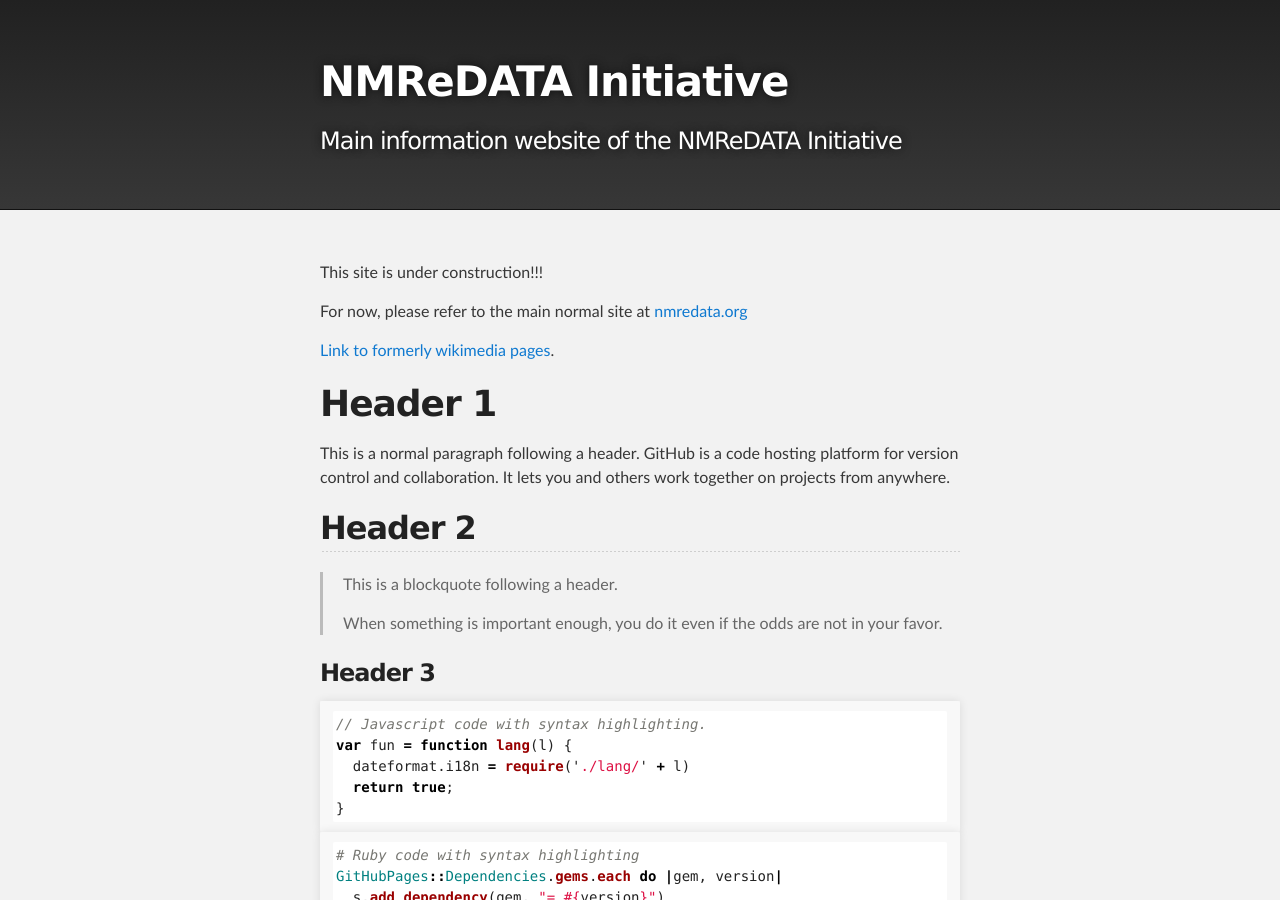
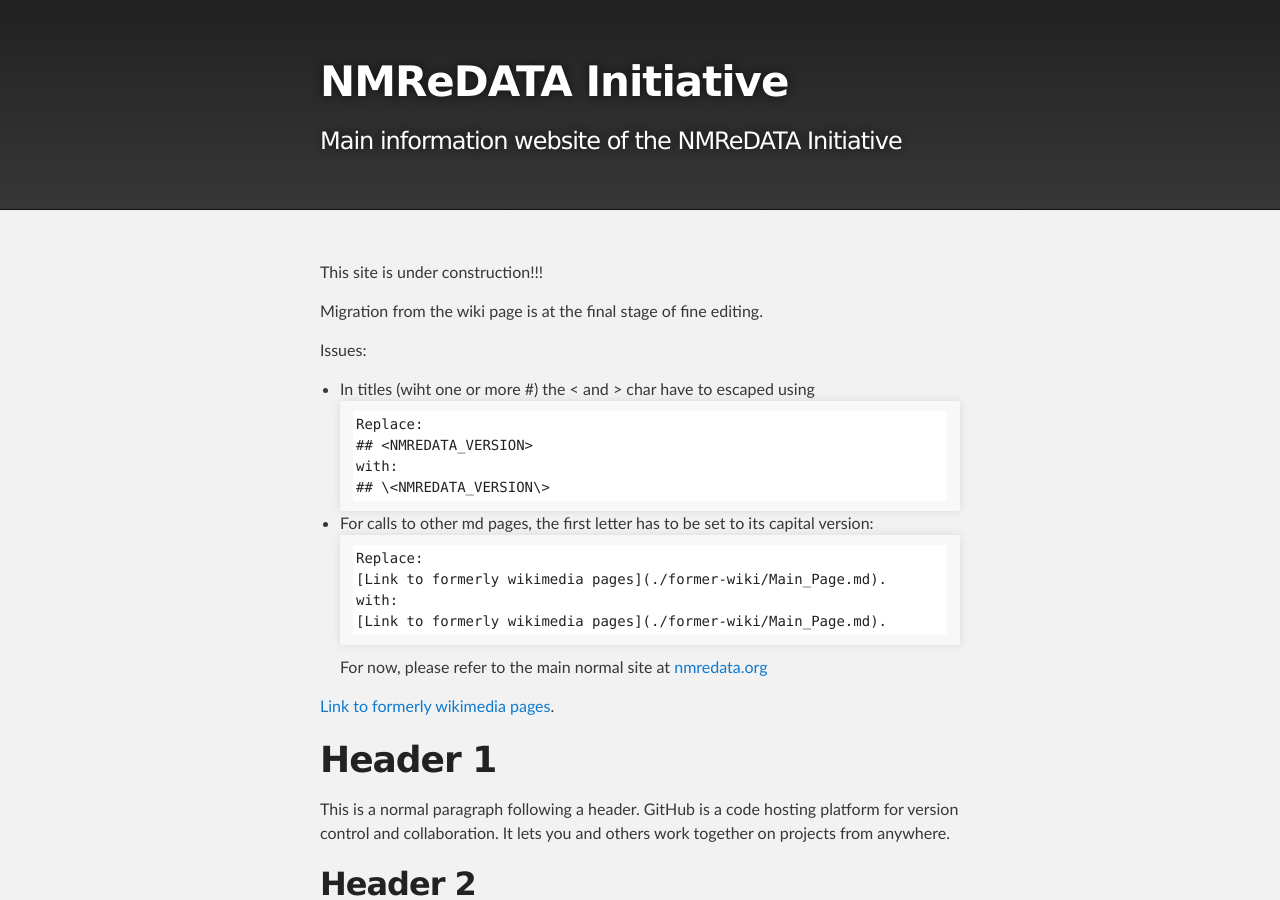
Before and after one commit to NMReDATAInitiative/NMReDATAInitiative.github.io, a Jekyll site: the page built from index.md, in a window 1280 px wide and 900 px high. Built offline with Jekyll 4.4.1, drawn with Linux system fonts in a browser that asks for light colours.

Commit message:
chore: fixed file name and other compatibility problems

`````diff
--- a/index.md
+++ b/index.md
@@ -3,6 +3,24 @@ layout: default
 ---
 This site is under construction!!!
 
+Migration from the wiki page is at the final stage of fine editing.
+
+Issues:
+
+- In titles (wiht one or more #) the < and > char have to escaped using \\
+````
+Replace:
+## <NMREDATA_VERSION>
+with:
+## \<NMREDATA_VERSION\>
+````
+- For calls to other md pages, the first letter has to be set to its capital version:
+````
+Replace:
+[Link to formerly wikimedia pages](./former-wiki/Main_Page.md).
+with:
+[Link to formerly wikimedia pages](./former-wiki/Main_Page.md).
+````
 For now, please refer to the main normal site at [nmredata.org](http://nmredata.org)
 
 [Link to formerly wikimedia pages](./former-wiki/Main_Page.md).
`````
